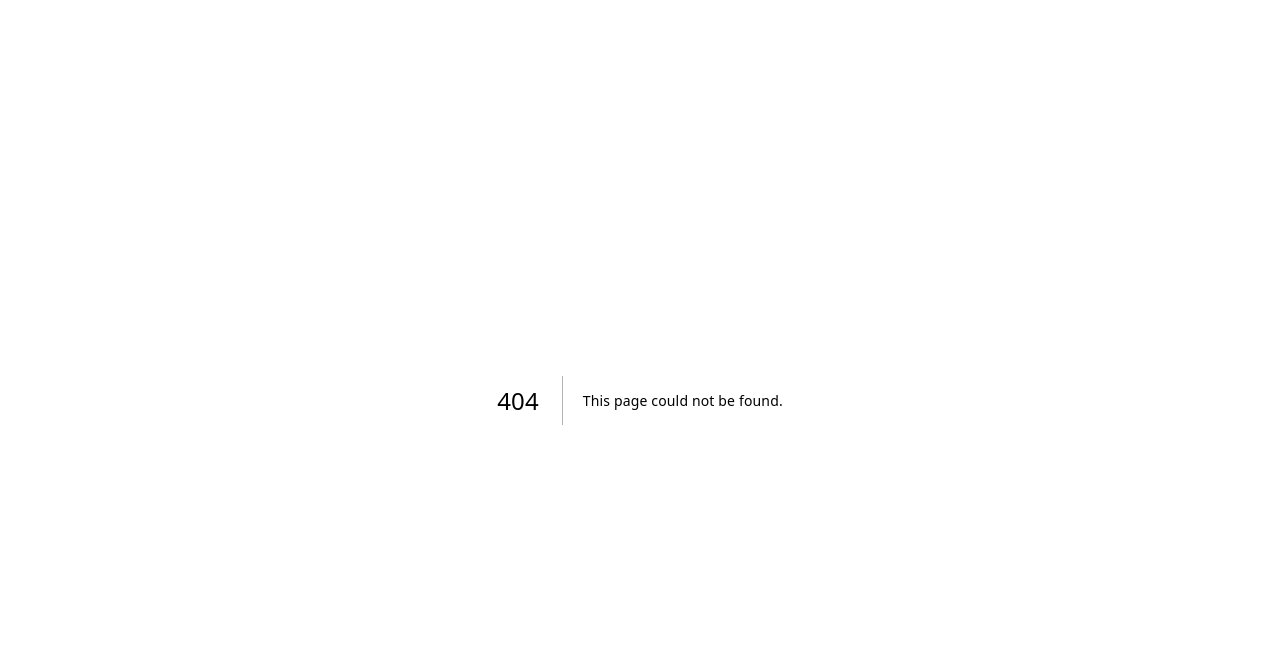
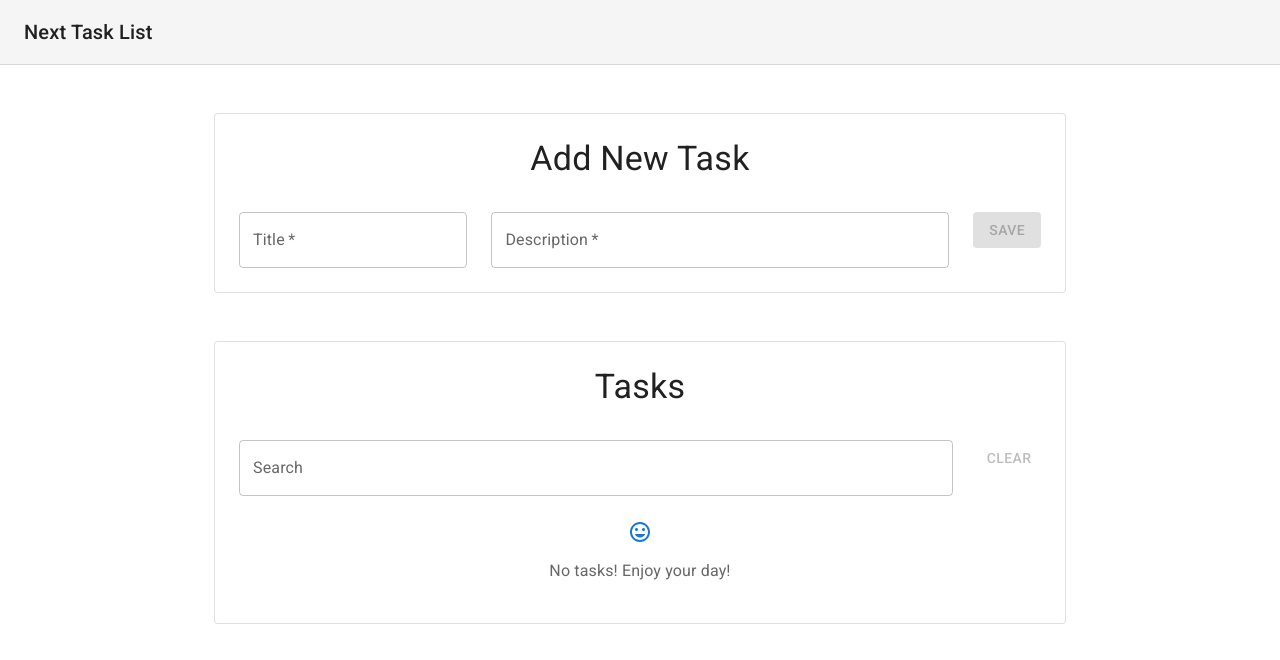
Before and after one commit to benjiekibblewhite/next-task-list, a Next.js app: page /next-task-list/ in a window 1280 px wide. Before the commit this address had no page. Shown: the top 660 px of the page. Built offline with nearby package versions, Linux system fonts and the light colour scheme.

Commit message:
setup for gh pages, fix bug where filtering was not case insensitive

```diff
--- a/next.config.js
+++ b/next.config.js
@@ -1,6 +1,8 @@
 /** @type {import('next').NextConfig} */
 const nextConfig = {
   reactStrictMode: true,
-}
+  output: "export",
+  basePath: "/next-task-list",
+};
 
-module.exports = nextConfig
+module.exports = nextConfig;
--- a/package.json
+++ b/package.json
@@ -6,7 +6,8 @@
     "dev": "next dev",
     "build": "next build",
     "start": "next start",
-    "lint": "next lint"
+    "lint": "next lint",
+    "deploy": "next build && touch out/.nojekyll && git add out/ && git commit -m \"Deploy\" && git subtree push --prefix out origin gh-pages"
   },
   "dependencies": {
     "@emotion/react": "^11.10.6",
--- a/src/components/TaskList/TaskList.tsx
+++ b/src/components/TaskList/TaskList.tsx
@@ -14,6 +14,7 @@ import { useTaskContext } from "@/context/tasks/TaskContext";
 import { TransitionGroup } from "react-transition-group";
 import { EmptyState } from "../EmptyState/EmptyState";
 import { Mood, Search } from "@mui/icons-material";
+import { checkFilterBy } from "./TaskList.utils";
 
 export function TaskList() {
   const [filterBy, setFilterBy] = useState<string>();
@@ -25,7 +26,8 @@ export function TaskList() {
     return tasks.filter((item) => {
       if (!filterBy) return true;
       return (
-        item.description.includes(filterBy) || item.title.includes(filterBy)
+        checkFilterBy(item.description, filterBy) ||
+        checkFilterBy(item.title, filterBy)
       );
     });
   }, [tasks, filterBy]);
--- a/src/pages/api/hello.ts
+++ /dev/null
@@ -1,13 +0,0 @@
-// Next.js API route support: https://nextjs.org/docs/api-routes/introduction
-import type { NextApiRequest, NextApiResponse } from 'next'
-
-type Data = {
-  name: string
-}
-
-export default function handler(
-  req: NextApiRequest,
-  res: NextApiResponse<Data>
-) {
-  res.status(200).json({ name: 'John Doe' })
-}
```
Also changed, not shown: src/pages/index.tsx (+8 -0 lines), 1 other file (tests, documents, lock files or other folders).
